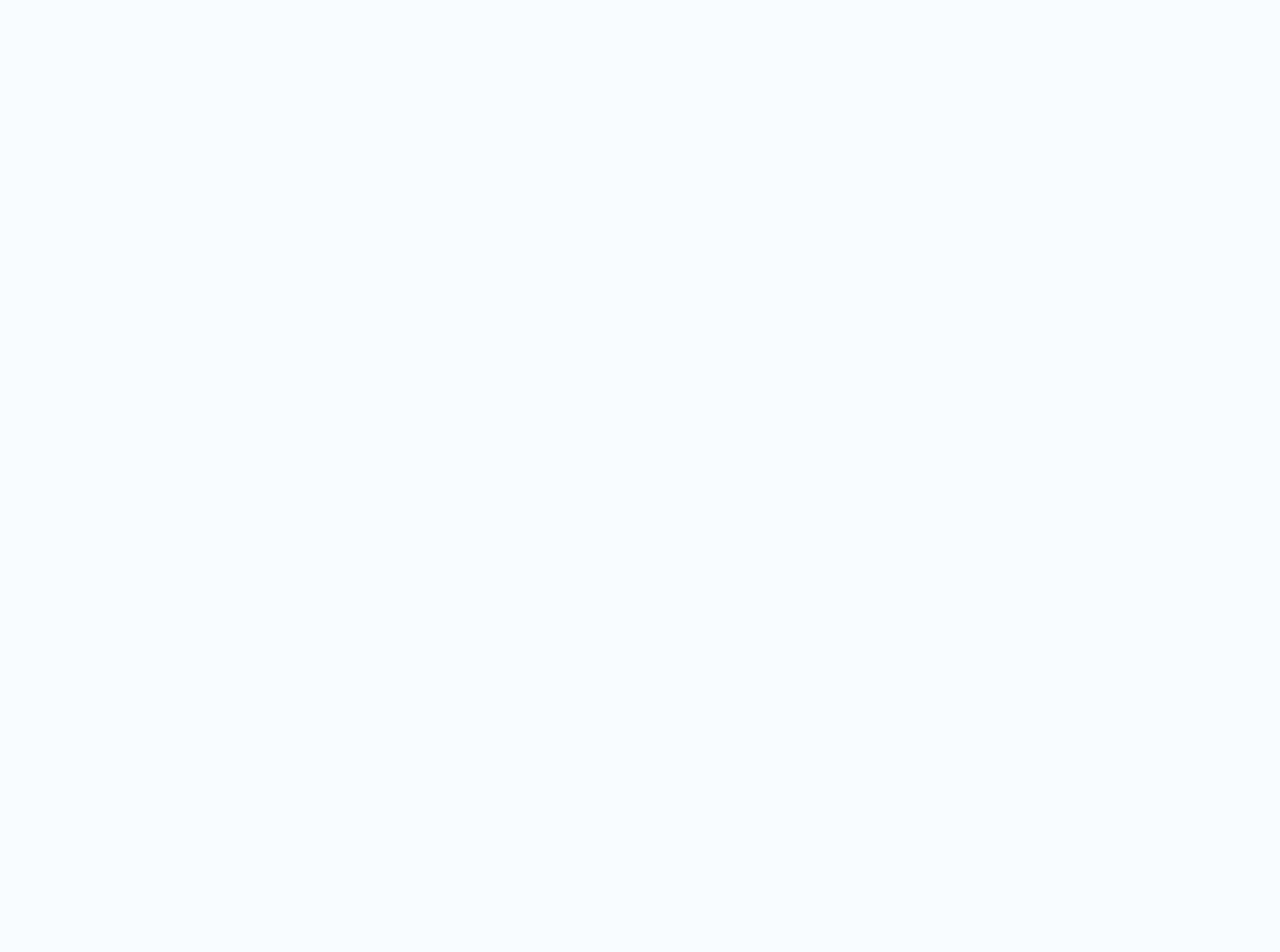
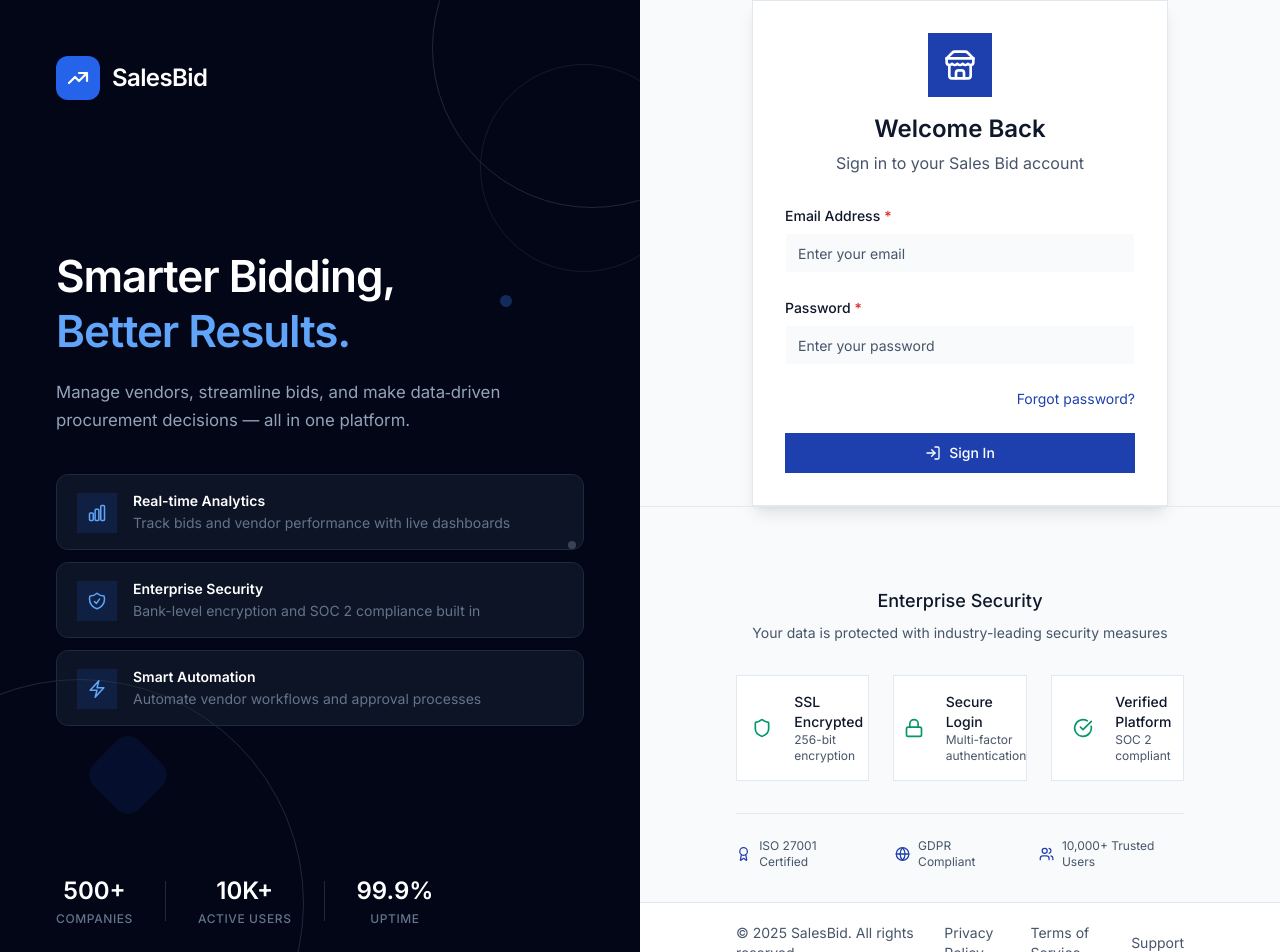
Before and after one commit to nexus-stack9/SalesBid-pos, a React (Vite) app: page /login in a window 1280 px wide. Before the commit this address led to /vendor-management-dashboard. Shown: the top 952 px of the page. Before the commit the page ends 800 px from the top, so only its background shows below. Built offline with nearby package versions, Linux system fonts and the light colour scheme; sample sign-in values are in the browser's storage.

Commit message:
login page flicker issuefixed

```diff
--- a/src/pages/login/components/LoginForm.jsx
+++ b/src/pages/login/components/LoginForm.jsx
@@ -1,8 +1,7 @@
-import React, { useState, useEffect } from 'react';
+import React, { useState } from 'react';
 import { useNavigate } from 'react-router-dom';
 import Button from '../../../components/ui/Button';
 import Input from '../../../components/ui/Input';
-import { Checkbox } from '../../../components/ui/Checkbox';
 import Icon from '../../../components/AppIcon';
 import Cookies from 'js-cookie';
 import { loginUser } from '../../../services/auth';
@@ -13,7 +12,6 @@ const LoginForm = () => {
   const [formData, setFormData] = useState({
     email: '',
     password: '',
-    rememberMe: false,
   });
 
   const [errors, setErrors] = useState({});
@@ -41,10 +39,10 @@ const LoginForm = () => {
   };
 
   const handleInputChange = (e) => {
-    const { name, value, type, checked } = e.target;
+    const { name, value } = e.target;
     setFormData((prev) => ({
       ...prev,
-      [name]: type === 'checkbox' ? checked : value,
+      [name]: value,
     }));
 
     // Clear error when user starts typing
@@ -98,15 +96,6 @@ const LoginForm = () => {
         );
       }
 
-      // ✅ Handle "Remember Me"
-      if (formData.rememberMe) {
-        localStorage.setItem('rememberMe', 'true');
-        localStorage.setItem('rememberedEmail', formData.email);
-      } else {
-        localStorage.removeItem('rememberMe');
-        localStorage.removeItem('rememberedEmail');
-      }
-
       // ✅ Navigate to dashboard
       console.log('Redirecting to dashboard...');
       navigate('/vendor-analytics', { replace: true });
@@ -149,20 +138,6 @@ const LoginForm = () => {
   const handleForgotPassword = () => {
     navigate('/forgot-password');
   };
-
-  // ✅ Pre-fill email if "Remember Me" was used
-  useEffect(() => {
-    const rememberMe = localStorage.getItem('rememberMe');
-    const rememberedEmail = localStorage.getItem('rememberedEmail');
-
-    if (rememberMe === 'true' && rememberedEmail) {
-      setFormData(prev => ({
-        ...prev,
-        email: rememberedEmail,
-        rememberMe: true,
-      }));
-    }
-  }, []);
 
   return (
     <div className="w-full max-w-md mx-auto">
@@ -218,16 +193,8 @@ const LoginForm = () => {
             autoComplete="current-password"
           />
 
-          {/* Remember Me & Forgot Password */}
-          <div className="flex items-center justify-between">
-            <Checkbox
-              label="Remember me"
-              name="rememberMe"
-              checked={formData.rememberMe}
-              onChange={handleInputChange}
-              disabled={isLoading}
-            />
-
+          {/* Forgot Password */}
+          <div className="flex justify-end">
             <button
               type="button"
               onClick={handleForgotPassword}
@@ -253,7 +220,7 @@ const LoginForm = () => {
         </form>
 
         {/* Sign Up Link */}
-        <div className="mt-6 text-center">
+        {/* <div className="mt-6 text-center">
           <p className="text-sm text-muted-foreground">
             Don't have an account?{' '}
             <button
@@ -265,7 +232,7 @@ const LoginForm = () => {
               Sign up
             </button>
           </p>
-        </div>
+        </div> */}
       </div>
     </div>
   );
--- a/src/pages/login/index.jsx
+++ b/src/pages/login/index.jsx
@@ -2,65 +2,228 @@ import React, { useEffect } from 'react';
 import { useNavigate } from 'react-router-dom';
 import LoginForm from './components/LoginForm';
 import SecurityBadges from './components/SecurityBadges';
-import LoginBackground from './components/LoginBackground';
+import Cookies from 'js-cookie';
 
 const Login = () => {
   const navigate = useNavigate();
 
   useEffect(() => {
-    // Check if user is already authenticated
-    const isAuthenticated = localStorage.getItem('isAuthenticated');
-    if (isAuthenticated === 'true') {
+    const isAuthenticated = localStorage.getItem('isAuthenticated') === 'true';
+    const token = Cookies.get('authToken');
+
+    if (isAuthenticated && token) {
+      try {
+        const payload = JSON.parse(atob(token.split('.')[1]));
+        const currentTime = Date.now() / 1000;
+
+        if (!payload.exp || payload.exp > currentTime) {
           navigate('/vendor-management-dashboard');
+        } else {
+          localStorage.removeItem('isAuthenticated');
+          Cookies.remove('authToken');
+          Cookies.remove('refreshToken');
+        }
+      } catch (error) {
+        localStorage.removeItem('isAuthenticated');
+        Cookies.remove('authToken');
+        Cookies.remove('refreshToken');
+      }
     }
   }, [navigate]);
 
+  const features = [
+    {
+      title: 'Real-time Analytics',
+      description: 'Track bids and vendor performance with live dashboards',
+      icon: (
+        <svg className="w-5 h-5" fill="none" viewBox="0 0 24 24" stroke="currentColor" strokeWidth={1.8}>
+          <path strokeLinecap="round" strokeLinejoin="round" d="M3 13.125C3 12.504 3.504 12 4.125 12h2.25c.621 0 1.125.504 1.125 1.125v6.75C7.5 20.496 6.996 21 6.375 21h-2.25A1.125 1.125 0 013 19.875v-6.75zM9.75 8.625c0-.621.504-1.125 1.125-1.125h2.25c.621 0 1.125.504 1.125 1.125v11.25c0 .621-.504 1.125-1.125 1.125h-2.25a1.125 1.125 0 01-1.125-1.125V8.625zM16.5 4.125c0-.621.504-1.125 1.125-1.125h2.25C20.496 3 21 3.504 21 4.125v15.75c0 .621-.504 1.125-1.125 1.125h-2.25a1.125 1.125 0 01-1.125-1.125V4.125z" />
+        </svg>
+      ),
+    },
+    {
+      title: 'Enterprise Security',
+      description: 'Bank-level encryption and SOC 2 compliance built in',
+      icon: (
+        <svg className="w-5 h-5" fill="none" viewBox="0 0 24 24" stroke="currentColor" strokeWidth={1.8}>
+          <path strokeLinecap="round" strokeLinejoin="round" d="M9 12.75L11.25 15 15 9.75m-3-7.036A11.959 11.959 0 013.598 6 11.99 11.99 0 003 9.749c0 5.592 3.824 10.29 9 11.623 5.176-1.332 9-6.03 9-11.622 0-1.31-.21-2.571-.598-3.751h-.152c-3.196 0-6.1-1.248-8.25-3.285z" />
+        </svg>
+      ),
+    },
+    {
+      title: 'Smart Automation',
+      description: 'Automate vendor workflows and approval processes',
+      icon: (
+        <svg className="w-5 h-5" fill="none" viewBox="0 0 24 24" stroke="currentColor" strokeWidth={1.8}>
+          <path strokeLinecap="round" strokeLinejoin="round" d="M3.75 13.5l10.5-11.25L12 10.5h8.25L9.75 21.75 12 13.5H3.75z" />
+        </svg>
+      ),
+    },
+  ];
+
+  const stats = [
+    { value: '500+', label: 'Companies' },
+    { value: '10K+', label: 'Active Users' },
+    { value: '99.9%', label: 'Uptime' },
+  ];
+
   return (
-    <div className="min-h-screen bg-background">
-      <div className="flex min-h-screen">
-        {/* Left Side - Login Form */}
-        <div className="flex-1 lg:w-1/2 flex flex-col justify-center px-4 sm:px-6 lg:px-8">
-          <div className="w-full max-w-md mx-auto">
-            <LoginForm />
+    <div className="min-h-screen bg-background flex">
+      {/* ───────── Left Branding Panel (Desktop) ───────── */}
+      <div className="hidden lg:flex lg:w-[48%] xl:w-[50%] bg-slate-950 relative overflow-hidden flex-col justify-between p-10 xl:p-14">
+        {/* Decorative geometric shapes — no gradients */}
+        <div className="absolute -top-28 -right-28 w-80 h-80 border border-slate-800 rounded-full" />
+        <div className="absolute top-16 -right-12 w-52 h-52 border border-slate-800/60 rounded-full" />
+        <div className="absolute -bottom-36 -left-36 w-[28rem] h-[28rem] border border-slate-800 rounded-full" />
+        <div className="absolute bottom-44 left-24 w-16 h-16 bg-blue-600/10 rounded-2xl rotate-45" />
+        <div className="absolute top-[30%] right-[20%] w-3 h-3 bg-blue-500/30 rounded-full" />
+        <div className="absolute top-[55%] right-[10%] w-2 h-2 bg-slate-600 rounded-full" />
+
+        {/* Logo */}
+        <div className="relative z-10">
+          <div className="flex items-center space-x-3">
+            <div className="w-11 h-11 bg-blue-600 rounded-xl flex items-center justify-center">
+              <svg
+                className="w-6 h-6 text-white"
+                fill="none"
+                viewBox="0 0 24 24"
+                stroke="currentColor"
+                strokeWidth={2.2}
+              >
+                <path
+                  strokeLinecap="round"
+                  strokeLinejoin="round"
+                  d="M13 7h8m0 0v8m0-8l-8 8-4-4-6 6"
+                />
+              </svg>
+            </div>
+            <span className="text-2xl font-bold text-white tracking-tight">
+              SalesBid
+            </span>
+          </div>
         </div>
 
-          {/* Security Badges - Show on mobile/tablet */}
-          <div className="lg:hidden mt-8">
+        {/* Headline + Features */}
+        <div className="relative z-10 space-y-10">
+          <div>
+            <h1 className="text-4xl xl:text-[2.75rem] font-bold text-white leading-tight tracking-tight">
+              Smarter Bidding,
+              <br />
+              <span className="text-blue-400">Better Results.</span>
+            </h1>
+            <p className="mt-5 text-slate-400 text-[1.05rem] leading-relaxed max-w-md">
+              Manage vendors, streamline bids, and make data‑driven
+              procurement decisions — all in one platform.
+            </p>
+          </div>
+
+          <div className="space-y-3">
+            {features.map((f, i) => (
+              <div
+                key={i}
+                className="flex items-start space-x-4 bg-slate-800/40 border border-slate-800 rounded-xl px-5 py-4 transition-colors hover:bg-slate-800/60"
+              >
+                <div className="flex-shrink-0 w-10 h-10 bg-blue-600/15 text-blue-400 rounded-lg flex items-center justify-center mt-0.5">
+                  {f.icon}
+                </div>
+                <div>
+                  <p className="text-white text-sm font-semibold">{f.title}</p>
+                  <p className="text-slate-500 text-sm mt-0.5 leading-snug">
+                    {f.description}
+                  </p>
+                </div>
+              </div>
+            ))}
+          </div>
+        </div>
+
+        {/* Stats */}
+        <div className="relative z-10">
+          <div className="flex items-center space-x-8">
+            {stats.map((s, i) => (
+              <React.Fragment key={i}>
+                {i > 0 && <div className="w-px h-10 bg-slate-800" />}
+                <div className="text-center">
+                  <p className="text-2xl font-bold text-white">{s.value}</p>
+                  <p className="text-xs text-slate-500 mt-1 font-medium uppercase tracking-wider">
+                    {s.label}
+                  </p>
+                </div>
+              </React.Fragment>
+            ))}
+          </div>
+        </div>
+      </div>
+
+      {/* ───────── Right Panel — Login Form ───────── */}
+      <div className="flex-1 flex flex-col min-h-screen">
+        {/* Form Area */}
+        <div className="flex-1 flex flex-col justify-center px-5 sm:px-8 lg:px-16 xl:px-24">
+          <div className="w-full max-w-[26rem] mx-auto">
+            {/* Mobile Logo */}
+            <div className="lg:hidden mb-10">
+              <div className="flex items-center space-x-3">
+                <div className="w-10 h-10 bg-blue-600 rounded-xl flex items-center justify-center">
+                  <svg
+                    className="w-5 h-5 text-white"
+                    fill="none"
+                    viewBox="0 0 24 24"
+                    stroke="currentColor"
+                    strokeWidth={2.2}
+                  >
+                    <path
+                      strokeLinecap="round"
+                      strokeLinejoin="round"
+                      d="M13 7h8m0 0v8m0-8l-8 8-4-4-6 6"
+                    />
+                  </svg>
+                </div>
+                <span className="text-xl font-bold text-foreground tracking-tight">
+                  SalesBid
+                </span>
+              </div>
+            </div>
+
+            {/* Login Form Component */}
+            <LoginForm />
+
+            {/* Security Badges — Mobile / Tablet */}
+            <div className="lg:hidden mt-10">
               <SecurityBadges />
             </div>
           </div>
+        </div>
 
-        {/* Right Side - Background Image (Desktop Only) */}
-        <LoginBackground />
-      </div>
-      {/* Security Badges - Show on desktop */}
-      <div className="hidden lg:block py-12 bg-muted/30">
+        {/* Security Badges — Desktop */}
+        <div className="hidden lg:block border-t border-border bg-muted/20 py-8 px-16 xl:px-24">
           <SecurityBadges />
         </div>
+
         {/* Footer */}
-      <footer className="bg-card border-t border-border py-6">
-        <div className="max-w-7xl mx-auto px-4 sm:px-6 lg:px-8">
-          <div className="flex flex-col md:flex-row justify-between items-center space-y-4 md:space-y-0">
-            <div className="flex items-center space-x-6">
+        <footer className="border-t border-border bg-card py-5 px-5 sm:px-8 lg:px-16 xl:px-24">
+          <div className="max-w-[26rem] mx-auto lg:max-w-none">
+            <div className="flex flex-col sm:flex-row justify-between items-center gap-3">
               <p className="text-sm text-muted-foreground">
-                © {new Date()?.getFullYear()} Sales Bid. All rights reserved.
+                © {new Date()?.getFullYear()} SalesBid. All rights reserved.
               </p>
-            </div>
-            <div className="flex items-center space-x-6">
-              <a href="#" className="text-sm text-muted-foreground hover:text-foreground transition-colors">
-                Privacy Policy
+              <div className="flex items-center space-x-5">
+                {['Privacy Policy', 'Terms of Service', 'Support'].map(
+                  (link) => (
+                    <a
+                      key={link}
+                      href="#"
+                      className="text-sm text-muted-foreground hover:text-foreground transition-colors"
+                    >
+                      {link}
                     </a>
-              <a href="#" className="text-sm text-muted-foreground hover:text-foreground transition-colors">
-                Terms of Service
-              </a>
-              <a href="#" className="text-sm text-muted-foreground hover:text-foreground transition-colors">
-                Support
-              </a>
+                  )
+                )}
               </div>
             </div>
           </div>
         </footer>
       </div>
+    </div>
   );
 };
 
```
Also changed, not shown: src/components/auth/ProtectedRoute.tsx (+37 -14 lines). Lines whose indentation alone changed are shown as unchanged.
